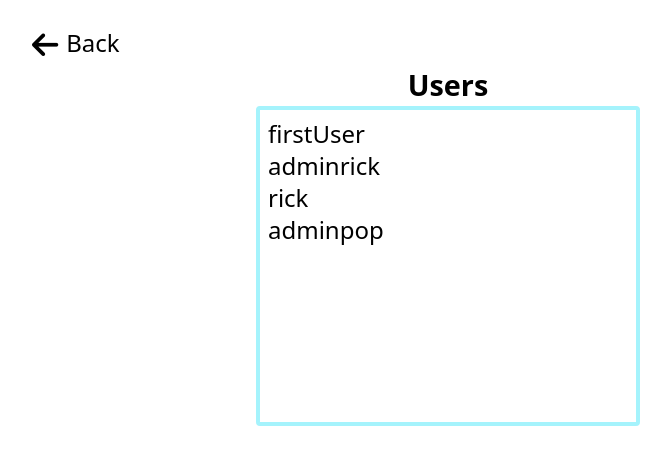
After one commit to ricardo-719/projectManagementApp-cs50w, a Django app: page /users in a window 1280 px wide. The commit adds this page. Shown: the part 337-800 px from the top of the page, without its empty margins (192-863 px from the left). Run offline with Django 4.2, Linux system fonts and the light colour scheme; data comes from the database, SQL or seed files in the repository; both versions use the stored data as it was after the commit; some libraries are stand-ins or nearby versions.

Commit message:
Add user search bar and views search function

```diff
--- a/taskomatic/static/taskomatic/index.js
+++ b/taskomatic/static/taskomatic/index.js
@@ -22,10 +22,6 @@ const hideModal = () => {
 const submitDeleteRequest = () => {
     const selectDeleteForm = 'toDeleteForm' + currentProjectId;
     form = document.getElementById(selectDeleteForm);
-    console.log(currentProjectId);
-    console.log(selectDeleteForm);
-    console.log(form);
-    console.log(document.forms[selectDeleteForm])
     document.forms[selectDeleteForm].requestSubmit()
 }
 
--- a/taskomatic/static/taskomatic/styles.css
+++ b/taskomatic/static/taskomatic/styles.css
@@ -135,6 +135,7 @@ header {
 #tasksAndInventorySection {
     display: flex;
     justify-content: space-between;
+    width: 80%;
 }
 
 #tasksContainer {
@@ -145,8 +146,9 @@ header {
     border-radius: 0.5rem;
     min-height: 12rem;
     min-width: 14rem;
+    width: 90%;
     margin: 1%;
-    padding: 2%;
+    padding: 3%;
 }
 
 #inventoryContainer {
@@ -176,3 +178,18 @@ header {
 #addInventoryModalFormDescription {
     width: 95%;
 }
+
+.taskInstancesContainer {
+    display: flex;
+    justify-content: space-between;
+    min-height: 3rem;
+    border: 1px solid rgba(127, 155, 112, 0.3);
+    border-radius: 5%;
+    padding: 1%;
+    margin-bottom: 2%;
+}
+
+.taskInstancesContainer:hover {
+    background-color: rgba(127, 255, 212, 0.2);
+    border: none;
+}
--- a/taskomatic/templates/taskomatic/layout.html
+++ b/taskomatic/templates/taskomatic/layout.html
@@ -47,6 +47,10 @@
                         </li>
                     {% endif %}
                 </ul>
+                <form action="{% url 'users' %}">
+                    <label for="" class="text-xl"><b>Search users: </b></label>
+                    <input type="text" name="q" class="border-2 rounded-md mt-10" placeholder="Search">
+                </form>
             </div>
         </div>
     </header>
--- a/taskomatic/templates/taskomatic/projectPage.html
+++ b/taskomatic/templates/taskomatic/projectPage.html
@@ -62,7 +62,10 @@
             {% if item.hasTasks %}
                 {% if tasks %}
                     {% for task in tasks %}
-            <p>{{ task.taskName }}</p>
+            <div class="taskInstancesContainer">
+                <span class="inline-block font-bold">{{ task.taskName }}</span>
+                <span class="inline-block font-medium italic text-sm"><b>Due in:</b> {{ task.taskDeadline }}</span>
+            </div>
                     {% endfor %}
             <button type="button" class="addTaskButton inline-block rounded bg-sky-200 px-6 pb-2 pt-2.5 text-xs font-medium uppercase leading-normal
             text-black shadow-[0_4px_9px_-4px_#3b71ca] transition duration-150 ease-in-out hover:bg-sky-300 max-w-s self-center">
--- /dev/null
+++ b/taskomatic/templates/taskomatic/users.html
@@ -0,0 +1,22 @@
+{% extends "./layout.html" %}
+{% load static %}
+
+{% block body %}
+<div class="mx-auto w-[65%] mt-12">
+    <a href="{{ request.META.HTTP_REFERER }}" class="hover:text-sky-700 h-full"><i class="fa-solid fa-arrow-left text-3xl pr-2"></i><span class="inline-block text-2xl relative bottom-1">Back</span></a>
+</div>
+<section class="w-[80%] mx-auto flex flex-col items-center">
+    <h2>Users</h2>
+    {% if users %}
+    <div class="p-2 border-4 border-cyan-200 rounded min-h-[20rem] w-96 shrink">
+        {% for user in users %}
+        <p class="text-2xl">{{ user.username }}</p>
+        {% endfor %}
+    </div>
+    {% else %}
+    <div class="p-2 border-4 border-cyan-200 rounded min-h-[20rem] w-96 shrink">
+        <p class="text-xl text-center mt-10">No users found.</p>
+    </div>
+    {% endif %}
+</section>
+{% endblock body %}
--- a/taskomatic/urls.py
+++ b/taskomatic/urls.py
@@ -4,6 +4,7 @@ from . import views
 
 urlpatterns = [
     path("", views.index, name="index"),
+    path("users", views.users_view, name="users"),
     path("login", views.login_view, name="login"),
     path("register", views.register, name="register"),
     path("logout", views.logout_view, name="logout"),
--- a/taskomatic/views.py
+++ b/taskomatic/views.py
@@ -15,6 +15,12 @@ def index(request):
         "projects": projects
     })
 
+def users_view(request):
+    q = request.GET.get('q') if request.GET.get('q') != None else ""
+    users = User.objects.filter(username__icontains=q)
+    return render(request, "taskomatic/users.html", {
+        "users": users
+    })
 
 def login_view(request):
     if request.method == "POST":
```
Also changed, not shown: README.md, db.sqlite3.
